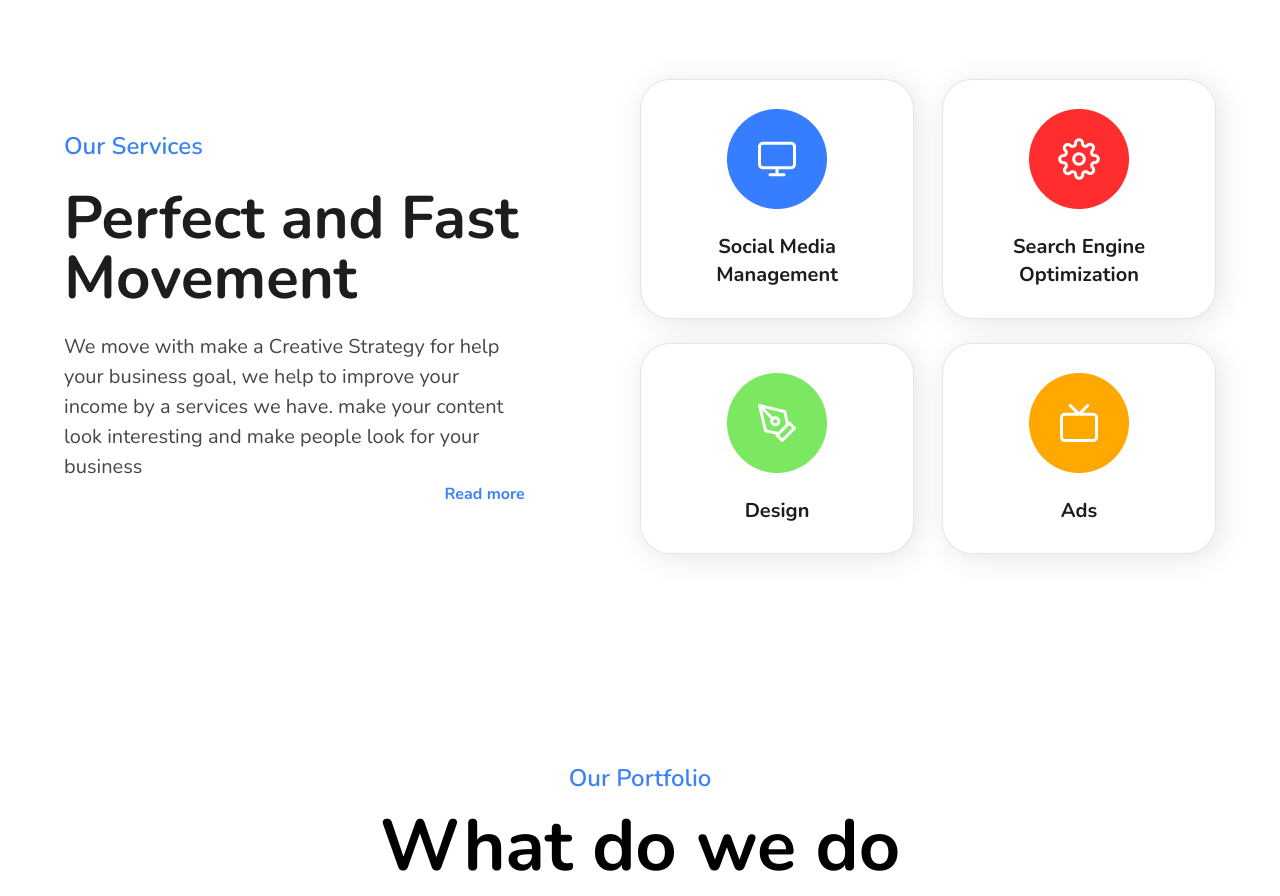
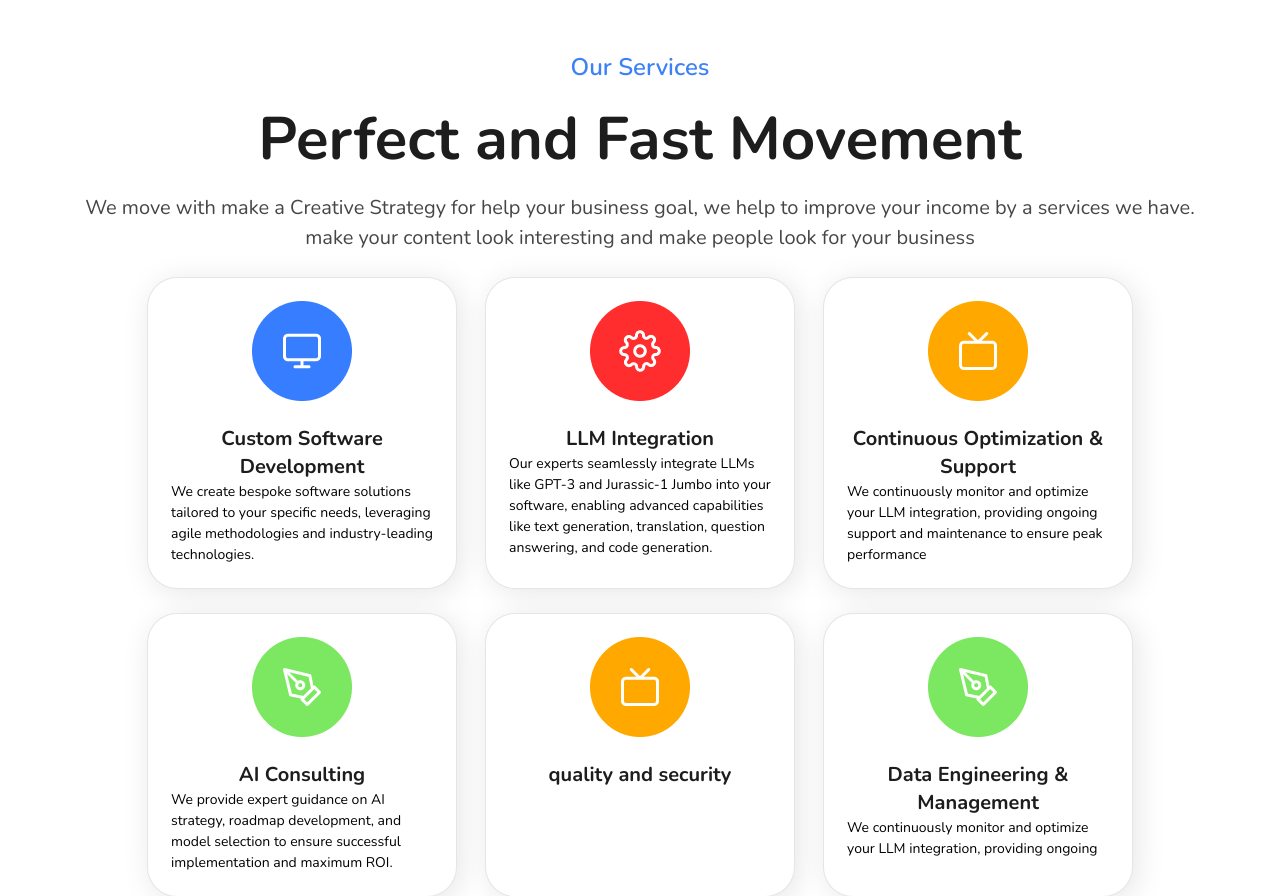
Before and after one commit to preeti28dec/vercel-app, a Next.js app: page / in a window 1280 px wide. Shown: the part 1860-2756 px from the top of the page. Built offline with nearby package versions, Linux system fonts and the light colour scheme.

Commit message:
updated code

```diff
--- a/package.json
+++ b/package.json
@@ -9,7 +9,7 @@
     "lint": "next lint"
   },
   "dependencies": {
-    "next": "12.2.3",
+    "next": "^14.2.3",
     "next-pwa": "^5.5.4",
     "react": "18.2.0",
     "react-burger-menu": "^3.0.8",
--- a/pages/_document.js
+++ b/pages/_document.js
@@ -10,7 +10,7 @@ class MyDocument extends Document {
           <link rel="apple-touch-icon" href="/icon.png" />
           <link href="https://fonts.googleapis.com/css2?family=Inter&display=optional" rel="stylesheet" />
           <link rel="preconnect" href="https://fonts.googleapis.com" />
-          <link rel="preconnect" href="https://fonts.gstatic.com" crossorigin="" />
+          <link rel="preconnect" href="https://fonts.gstatic.com" crossOrigin="" />
           <link href="https://fonts.googleapis.com/css2?family=Nunito:wght@200;300;400;500;600;700;800;900&display=swap" rel="stylesheet" />
           <link href="https://fonts.googleapis.com/css2?family=Quicksand:wght@300;400;500;600;700&display=swap" rel="stylesheet" />
         </Head>
--- a/pages/componets/hamburger.js
+++ b/pages/componets/hamburger.js
@@ -11,24 +11,24 @@ const HamburgerMenu = () => (
 )
 export const Links = () => (<>
     <div className=''>
-        <Link href="/">
-            <a className='font-font-normal text-[18px] font-Quicksand'>Home</a>
+        <Link href="/" className='font-font-normal text-[18px] font-Quicksand'>
+            Home
         </Link>
     </div>
 
     <div>
-        <Link href="#about">
-            <a className='font-font-normal text-[18px] font-Quicksand'>About</a>
+        <Link href="#about" className='font-font-normal text-[18px] font-Quicksand'>
+            About
         </Link>
     </div>
     <div>
-        <Link href="#services">
-            <a className='font-font-normal text-[18px] font-Quicksand'>Services</a>
+        <Link href="#services" className='font-font-normal text-[18px] font-Quicksand' >
+            Services
         </Link>
     </div>
     <div >
-        <Link href="#project">
-            <a className='font-font-normal text-[18px] font-Quicksand'>Project</a>
+        <Link href="#project" className='font-font-normal text-[18px] font-Quicksand' >
+            Project
         </Link>
     </div>
 </>)
--- a/pages/componets/header.jsx
+++ b/pages/componets/header.jsx
@@ -21,7 +21,7 @@ function Header() {
                     <Links />
                 </div>
                 <div className='flex justify-center mt-6  '>
-                    <Link href="mailto:main@gmail.com"><a ><button className='border hover:bg-[#377DFF] hover:text-white border-[#377DFF] sm:px-6 text-[14px] px-3  py-2 rounded-full mx-6'>Contact us</button></a></Link>
+                    <Link href="mailto:main@gmail.com"><button className='border hover:bg-[#377DFF] hover:text-white border-[#377DFF] sm:px-6 text-[14px] px-3  py-2 rounded-full mx-6'>Contact us</button></Link>
                     <Test />
                 </div>
 
--- a/pages/componets/homepage.jsx
+++ b/pages/componets/homepage.jsx
@@ -1,12 +1,11 @@
-import Link from 'next/link'
 import React from 'react'
 
 function HomePage() {
   return (
     <section className='pt-[60px]'>
       <div className='grid justify-items-center'>
-        <div className='home_text font-Nunito font-extrabold text-center text-[#1D1D1DD] text-[64px] max-w-[780px] max-auto'>Make your dream business goal come true</div>
-        <div className='mt-4 sm:mt-12 mx-2 font-Nunito opacity-[0.6] font-normal text-[#464646] text-center text-[16px] sm:py-2 sm:text-[20px] max-w-[780px] max-auto'>when you need us for improve your business,then come with us to help your business have reach it, you just sit and feel that goal</div>
+        <div className='home_text font-Nunito font-extrabold text-center text-[#1D1D1DD] text-[50px] max-w-[780px] max-auto'>Elevate Your Software with AI Introducing Infinytics</div>
+        <div className='mt-4 sm:mt-12 mx-2 font-Nunito opacity-[0.6] font-normal text-[#464646] text-center text-[16px] sm:py-2 sm:text-[20px] max-w-[780px] max-auto'>Infinytics is a pioneering software development company specializing in seamlessly integrating cutting-edge Large Language Models (LLMs) into your existing applications and workflows. We empower businesses to unlock the transformative potential of AI, boosting efficiency, enhancing user experiences, and driving innovation</div>
       </div>
       <div className='text-center mt-10'>
         <button className='bg-blue-500 text-white py-2 px-8 rounded-full'>Start Project</button>
--- a/pages/componets/services.jsx
+++ b/pages/componets/services.jsx
@@ -3,41 +3,53 @@ import React from 'react'
 function Services() {
   return (
     <div className='container mx-auto mt-20  sm:py-20 px-6' id='services'>
-      <div className='flex items-center justify-between our_service'>
-        <div className='serviced_text_card w-[40%] '>
+      <div className='text-center our_service'>
+        <div className='serviced_text_card'>
           <div className='font-semibold text-[24px] text-blue-500'>Our Services</div>
           <div className='sm:my-6 my-4 font-Nunito font-bold text-[24px] sm:text-6xl text-[#1D1D1D] '>
             Perfect and Fast Movement
           </div>
           <div className=' font-Quicksand font-normal text-[14px] sm:text-[20px] text-[#464646]'>We move with make a Creative Strategy for help your business goal, we help to improve your income by a services we have. make your content look interesting and make people look for your business</div>
-          <div className='text-blue-500 font-bold text-end'>Read more </div>
         </div>
-        <div className='sm:w-[50%] sm:my-6 ' >
+        </div>
+        <div className='sm:my-6 ' >
           <div className=''>
             <div className='flex service_card1 justify-center gap-7 my-6'>
               <div className='icon_card child'>
                 <div className=' flex justify-center'><img src='./icon1.png' alt='logind..' /></div>
-                <div className='text-center mt-6  font-Quicksand font-bold  text-sm md:text-xl sm:text-2xl text-[#1D1D1D]'>Social Media Management</div>
+                <div className='text-center mt-6  font-Quicksand font-bold  text-sm md:text-xl sm:text-2xl text-[#1D1D1D]'>Custom Software Development</div>
+                <p className='text-[14px]'>We create bespoke software solutions tailored to your specific needs, leveraging agile methodologies and industry-leading technologies.</p>
               </div>
               <div className='icon_card child'>
                 <div className=' flex justify-center'><img src='./icon2.png' alt='logind..' /></div>
-                <div className='text-center mt-6  font-Quicksand font-bold  text-sm md:text-xl sm:text-2xl text-[#1D1D1D]'>Search Engine Optimization</div>
+                <div className='text-center mt-6  font-Quicksand font-bold  text-sm md:text-xl sm:text-2xl text-[#1D1D1D]'>LLM Integration</div>
+                <p className='text-[14px]'>Our experts seamlessly integrate LLMs like GPT-3 and Jurassic-1 Jumbo into your software, enabling advanced capabilities like text generation, translation, question answering, and code generation.</p>
+                </div>
+              <div className='icon_card child'>
+                <div className=' flex justify-center'><img src='./icon4.png' alt='logind..' /></div>
+                <div className='text-center mt-6  text-sm md:text-xl sm:text-2xl font-Quicksand font-bold  text-[#1D1D1D]'>Continuous Optimization & Support</div>
+                <p className='text-[14px]'>We continuously monitor and optimize your LLM integration, providing ongoing support and maintenance to ensure peak performance</p>
               </div>
             </div>
             <div className='flex service_card2 justify-center gap-7 my-6'>
               <div className='icon_card child'>
                 <div className=' flex justify-center'><img src='./icon3.png' alt='logind..' /></div>
-                <div className='text-center mt-6  font-Quicksand font-bold  text-sm md:text-xl sm:text-2xl text-[#1D1D1D]'>Design</div>
+                <div className='text-center mt-6  font-Quicksand font-bold  text-sm md:text-xl sm:text-2xl text-[#1D1D1D]'>AI Consulting</div>
+                <p className='text-[14px]'>We provide expert guidance on AI strategy, roadmap development, and model selection to ensure successful implementation and maximum ROI.</p>
               </div>
               <div className='icon_card child'>
                 <div className=' flex justify-center'><img src='./icon4.png' alt='logind..' /></div>
-                <div className='text-center mt-6  text-sm md:text-xl sm:text-2xl font-Quicksand font-bold  text-[#1D1D1D]'>Ads</div>
+                <div className='text-center mt-6  text-sm md:text-xl sm:text-2xl font-Quicksand font-bold  text-[#1D1D1D]'>quality and security</div>
+                <p className='text-[14px]'></p>
+              </div>
+              <div className='icon_card child'>
+                <div className=' flex justify-center'><img src='./icon3.png' alt='logind..' /></div>
+                <div className='text-center mt-6  font-Quicksand font-bold  text-sm md:text-xl sm:text-2xl text-[#1D1D1D]'>Data Engineering & Management</div>
+                <p className='text-[14px]'>We continuously monitor and optimize your LLM integration, providing ongoing </p>
               </div>
             </div>
           </div>
         </div>
-      </div>
-
     </div>
   )
 }
--- a/styles/globals.css
+++ b/styles/globals.css
@@ -13,7 +13,7 @@ body {
 }
 .icon_card{
   width: 310px;
-  padding: 5%;
+  padding: 2%;
   background: #FFFFFF;
   border: 1px solid rgba(0, 0, 0, 0.1);
   box-shadow: 4px 4px 30px rgba(0, 0, 0, 0.1);
```
Also changed, not shown: 1 other file (tests, documents, lock files or other folders).
